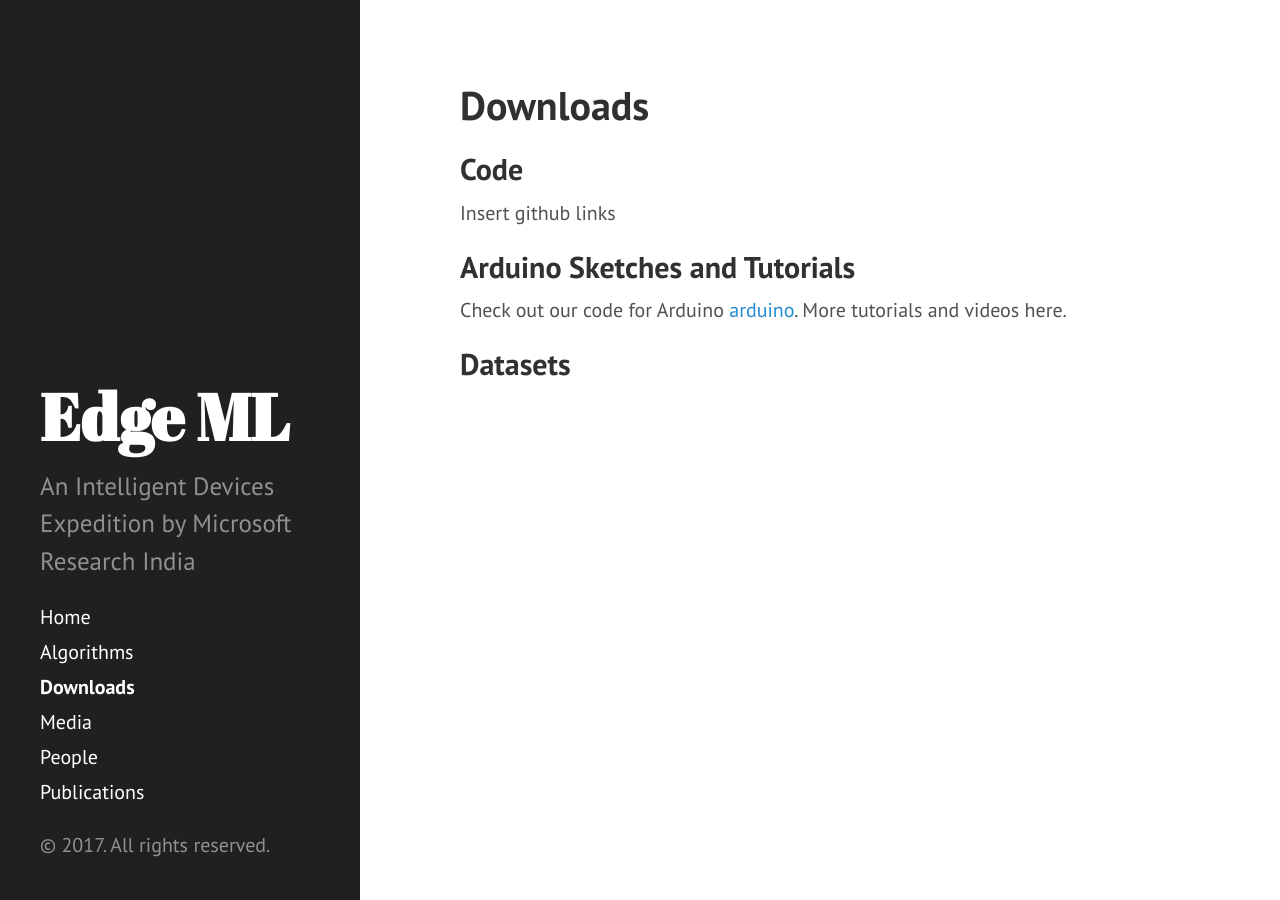
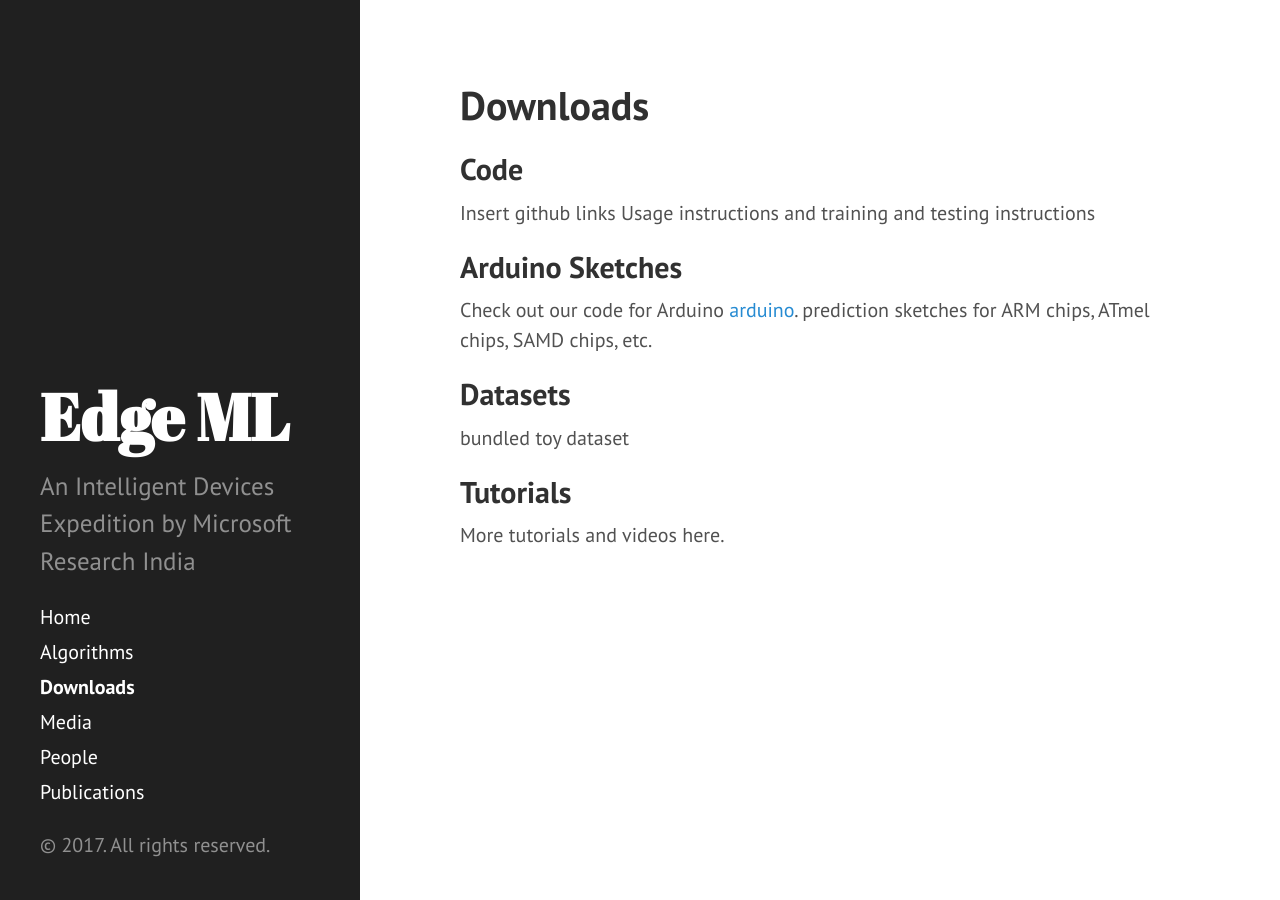
Before and after one commit to ShishirPatil/EdgeML, a Jekyll site: the page built from Downloads.md, in a window 1280 px wide. Built offline with Jekyll 4.4.1, drawn with Linux system fonts in a browser that asks for light colours.

Commit message:
Update Downloads.md

```diff
--- a/Downloads.md
+++ b/Downloads.md
@@ -6,10 +6,16 @@ title: Downloads
 ## Code
 
 Insert github links
+Usage instructions and training and testing instructions
 
-## Arduino Sketches and Tutorials
+## Arduino Sketches
 
 Check out our code for Arduino [arduino](http://?).
-More tutorials and videos here.
+prediction sketches for ARM chips, ATmel chips, SAMD chips, etc.
 
 ## Datasets
+bundled  toy dataset
+
+## Tutorials
+
+More tutorials and videos here.
```
